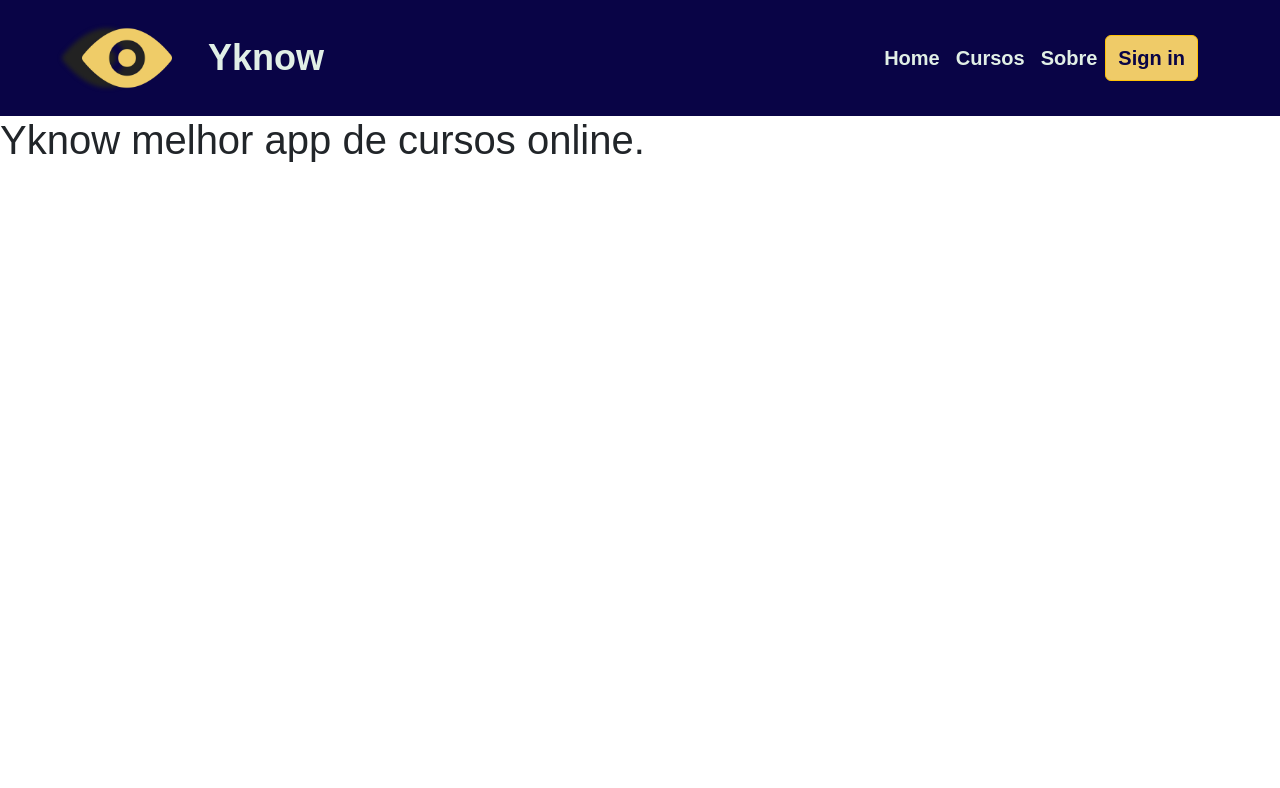
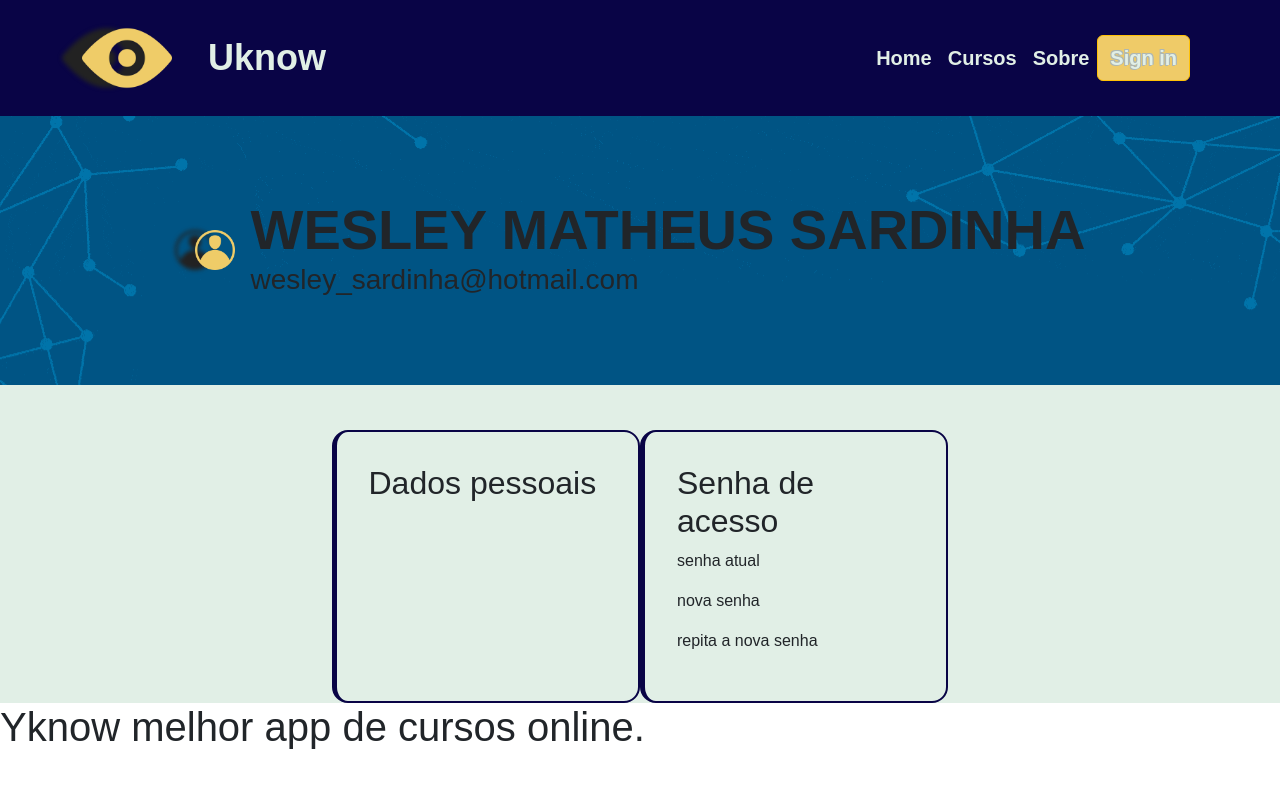
Before and after one commit to Wesleyxsx/uknow, a React (Create React App) app: page / in a window 1280 px wide. Shown: the top 788 px of the page. Built offline with nearby package versions, Linux system fonts and the light colour scheme; a web font is replaced by a local one.

Commit message:
tela de login e tela de cadastro

```diff
--- a/src/App.js
+++ b/src/App.js
@@ -1,7 +1,9 @@
 //--------- Import custom components ---------
 import Header from "./Components/header/index";
 import Footer from "./Components/footer/index";
-
+import Loginpage from "./pages/login/login";
+import Cadastro from "./pages/cadastro/cadastro";
+import Perfil from "./pages/perfil/perfil";
 
 //--------- Import styles ---------
 import './App.css';
@@ -18,6 +20,7 @@ export default function App()
   return (
     <div>
       <Header></Header>
+      <Perfil></Perfil>
       <Footer></Footer>
     </div>
   );
--- a/src/Components/header/index.css
+++ b/src/Components/header/index.css
@@ -22,13 +22,13 @@ a{
     font-weight: bold !important;
 }
 
-.Brand{
+.brand{
     display: flex;
     align-items: center;
     font-size: 36px !important;
 }
 
-.login{
+.buttonlogin{
     background-color: #efcb68;
     color: #090446;
     font-size: 20px;
@@ -38,3 +38,13 @@ a{
 .login:hover{
     background-color: #aeb7b3;
 }
+
+.textButton{
+    color: #090446;
+    text-decoration: none;
+    text-shadow:
+               -1px -1px 0px #aeb7b3,
+               -1px 1px 0px #aeb7b3,
+                1px -1px 0px #aeb7b3,
+                1px 0px 0px #aeb7b3;
+}
--- a/src/Components/header/index.js
+++ b/src/Components/header/index.js
@@ -1,22 +1,28 @@
+//--------- Import custom components ---------
 import React from 'react';
-import 'bootstrap/dist/css/bootstrap.css';
 import Container from 'react-bootstrap/Container';
 import Nav from 'react-bootstrap/Nav';
 import Navbar from 'react-bootstrap/Navbar';
 import Button from 'react-bootstrap/Button';
+
+//--------- Import styles ---------
+import 'bootstrap/dist/css/bootstrap.css';
 import './index.css';
 
-//<div className=''></div>
-
+//--------- Function ---------
+/**
+ *
+ * @returns {JSX}
+ */
 export default function Header ()
 {
     return(
-        <header >
+        <header>
             <Navbar variant='dark' expand="lg">
                 <Container>
-                    <Navbar.Brand className="Brand" href="#home">
+                    <Navbar.Brand className="brand" href="#home">
                         <img className="d-inline-block align-top" src='Logoamarelo.png' alt='Logo-amarelo'/>
-                        {" "}Yknow
+                        {" "}Uknow
                     </Navbar.Brand>
                     <Navbar.Toggle aria-controls="basic-navbar-nav" />
                     <Navbar.Collapse id="basic-navbar-nav">
@@ -25,7 +31,7 @@ export default function Header ()
                             <Nav.Link href="#home" >Home</Nav.Link>
                             <Nav.Link href="#cursos">Cursos</Nav.Link>
                             <Nav.Link href="#sobre">Sobre</Nav.Link>
-                           <Button className='login' variant="warning">Sign in</Button>
+                            <Button className='buttonlogin me-2' variant="warning"><a className='textButton' href='#login'>Sign in</a></Button>
                         </Nav>
                     </Navbar.Collapse>
                 </Container>
--- /dev/null
+++ b/src/pages/cadastro/cadastro.css
@@ -0,0 +1,15 @@
+.login{
+    background-image: url("../../../public/Background.png");
+    background-size: cover;
+}
+
+.asidecadastro{
+    padding: 2em;
+    background-color: #e1efe6;
+    width: 300px;
+    height: 100vh;
+}
+
+.forms {
+    background-color: #aeb7b3;
+}
--- /dev/null
+++ b/src/pages/cadastro/cadastro.js
@@ -0,0 +1,70 @@
+//--------- Import custom components ---------
+
+import Button from 'react-bootstrap/Button';
+import Form from 'react-bootstrap/Form';
+
+//--------- Import styles ---------
+import './cadastro.css'
+
+//--------- Function ---------
+/**
+ *
+ * @returns {JSX}
+ */
+export default function Cadastro ()
+{
+    return(
+        <main className='login'>
+            <aside className='asidecadastro'>
+                <Form>
+                    <Form.Group className="mb-3" controlId="formBasicText">
+                        <Form.Label>Nome Completo</Form.Label>
+                        <Form.Control className='forms' type="text" placeholder="Nome Completo"/>
+                        <Form.Text className="text-muted">
+                        </Form.Text>
+                    </Form.Group>
+
+                    <Form.Group className="mb-3" controlId="formBasicText">
+                        <Form.Label>Data de Nascimento</Form.Label>
+                        <Form.Control className='forms' type="date" placeholder="Data de Nascimento"/>
+                        <Form.Text className="text-muted">
+                        </Form.Text>
+                    </Form.Group>
+
+                    <Form.Group className="mb-3" controlId="formBasicText">
+                        <Form.Label>CPF</Form.Label>
+                        <Form.Control className='forms' type="text" placeholder="CPF"/>
+                    </Form.Group>
+
+                    <Form.Group className="mb-3" controlId="formBasicEmail">
+                        <Form.Label>Endereço de Email</Form.Label>
+                        <Form.Control className='forms' type="email" placeholder="Endereço de Email"/>
+                    </Form.Group>
+
+                    <Form.Group className="mb-3" controlId="formBasicEmail">
+                        <Form.Label>Confirmar Email</Form.Label>
+                        <Form.Control className='forms' type="email" placeholder="Confirmar Endereço de Email"/>
+                    <Form.Text className="text-muted">
+                        Nunca compartilharemos seu e-mail com mais ninguém.
+                        </Form.Text>
+                    </Form.Group>
+
+                    <Form.Group className="mb-3" controlId="formBasicPassword">
+                        <Form.Label> Senha</Form.Label>
+                        <Form.Control className='forms' type="password" placeholder=" Senha"/>
+                    </Form.Group>
+                    <Form.Group className="mb-3" controlId="formBasicPassword">
+                        <Form.Label>Confirmar Senha</Form.Label>
+                        <Form.Control className='forms' type="password" placeholder="Confirmar Senha"/>
+                    </Form.Group>
+                    <Form.Text className="text-muted">
+                        Nunca compartilharemos sua senha com mais ninguém.
+                    </Form.Text>
+                    <Button variant="primary" type="submit">
+                        Submit
+                    </Button>
+                </Form>
+            </aside>
+        </main>
+    );
+}
--- /dev/null
+++ b/src/pages/login/login.css
@@ -0,0 +1,22 @@
+.login{
+    background-image: url("../../../public/Background.png");
+    background-size: cover;
+}
+
+.buttoncadastrar{
+    display: flex;
+    justify-content: center;
+    flex-direction: column;
+    padding: 10em 0;
+}
+
+.asidelogin{
+    padding: 2em;
+    background-color: #e1efe6;
+    width: 300px;
+    height: 100vh;
+}
+
+.forms {
+    background-color: #aeb7b3;
+}
--- /dev/null
+++ b/src/pages/login/login.js
@@ -0,0 +1,47 @@
+//--------- Import custom components ---------
+import Button from 'react-bootstrap/Button';
+import Form from 'react-bootstrap/Form';
+
+//--------- Import custom components ---------
+import './login.css'
+
+//--------- Function ---------
+/**
+ *
+ * @returns {JSX}
+ */
+export default function Loginpage ()
+{
+    return(
+        <main className='login'>
+            <aside className='asidelogin'>
+                <Form>
+                    <Form.Group className="mb-3" controlId="formBasicEmail">
+                        <Form.Label>Email address</Form.Label>
+                        <Form.Control className='forms' type="email" placeholder="Enter email" />
+                        <Form.Text className="text-muted">
+                        Nunca compartilharemos seu e-mail com mais ninguém.
+                        </Form.Text>
+                    </Form.Group>
+
+                    <Form.Group className="mb-3" controlId="formBasicPassword">
+                        <Form.Label>Password</Form.Label>
+                        <Form.Control className='forms' type="password" placeholder="Password" />
+                    </Form.Group>
+                    <Button variant="primary" type="submit">
+                        Submit
+                    </Button>
+
+                    <div className='buttoncadastrar'>
+                        <Button variant="primary">
+                            Cadastrar
+                        </Button>
+                        <Form.Text className="text-muted">
+                            Não possuo cadastro, desejo me cadastrar.
+                        </Form.Text>
+                    </div>
+                </Form>
+            </aside>
+        </main>
+    );
+}
--- /dev/null
+++ b/src/pages/perfil/perfil.css
@@ -0,0 +1,43 @@
+.profile{
+    background: #e1efe6;
+}
+
+.headerprofile{
+    background-image: url("../../../public/backgroundperfil.png");
+    background-color: blueviolet;
+    display: flex;
+    flex-direction: row;
+    justify-content: center;
+    align-items: center;
+    padding: 5em 1em;
+    flex-wrap: wrap;
+}
+
+.nomecompleto{
+    font-size: 3.5em;
+    font-weight: bolder;
+}
+
+
+.perfilusuario{
+    display: flex;
+    justify-content: space-evenly;
+    flex-wrap: wrap;
+    margin: 45px auto 0;
+}
+
+.panel{
+    background: #e1efe6;
+    padding: 2em;
+    border: 2px solid#090446;
+    border-left: 5px solid#090446;
+    border-radius: 1em;
+}
+
+.dadospessoais{
+
+}
+
+.mudarsenha{
+
+}
--- /dev/null
+++ b/src/pages/perfil/perfil.js
@@ -0,0 +1,46 @@
+//--------- Import custom components ---------
+import Button from 'react-bootstrap/Button';
+import Form from 'react-bootstrap/Form';
+
+//--------- Import custom components ---------
+import './perfil.css'
+
+//--------- Function ---------
+/**
+ *
+ * @returns {JSX}
+ */
+export default function Perfil ()
+{
+    return(
+        <main>
+            <div className='profile'>
+                <div className='headerprofile'>
+                    <div className='foto'>
+                    </div>
+                        <img src='perfil-de-usuario.png'/>
+                    <div>
+                        <h1 className='nomecompleto'>WESLEY MATHEUS SARDINHA</h1>
+                        <h3 className='emaildemonstrativo'>wesley_sardinha@hotmail.com</h3>
+                    </div>
+                </div>
+                <div className='perfilusuario'>
+                    <div className='row'>
+                        <div className='panel dadospessoais col-md-6 col-12 m-b-md'>
+                            <h2>Dados pessoais</h2>
+                            <p></p>
+                            <p></p>
+                            <p></p>
+                        </div>
+                        <div className='panel mudarsenha col-md-6 col-12 m-b-md'>
+                            <h2>Senha de acesso</h2>
+                            <p>senha atual</p>
+                            <p>nova senha</p>
+                            <p>repita a nova senha</p>
+                        </div>
+                    </div>
+                </div>
+            </div>
+        </main>
+    );
+}
```
Also changed, not shown: public/Background.png (added), public/backgroundperfil.png (added).
